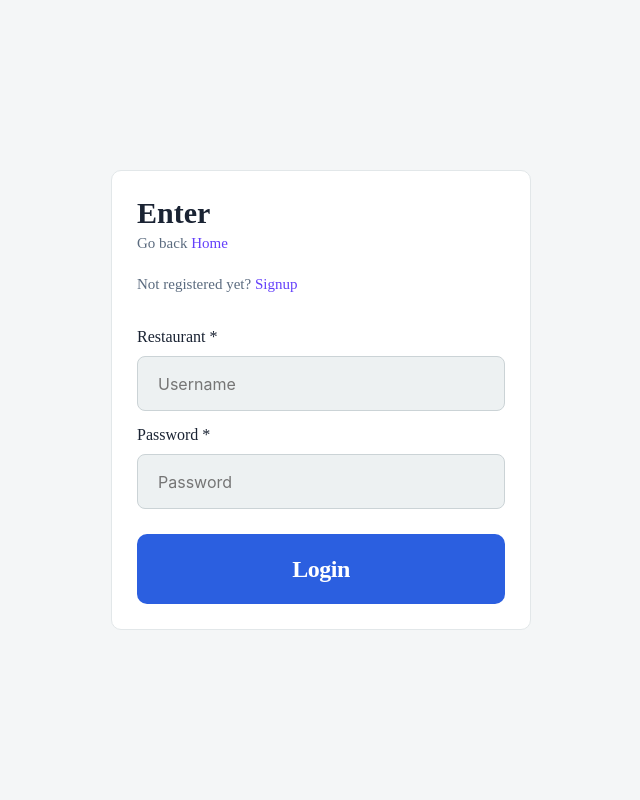
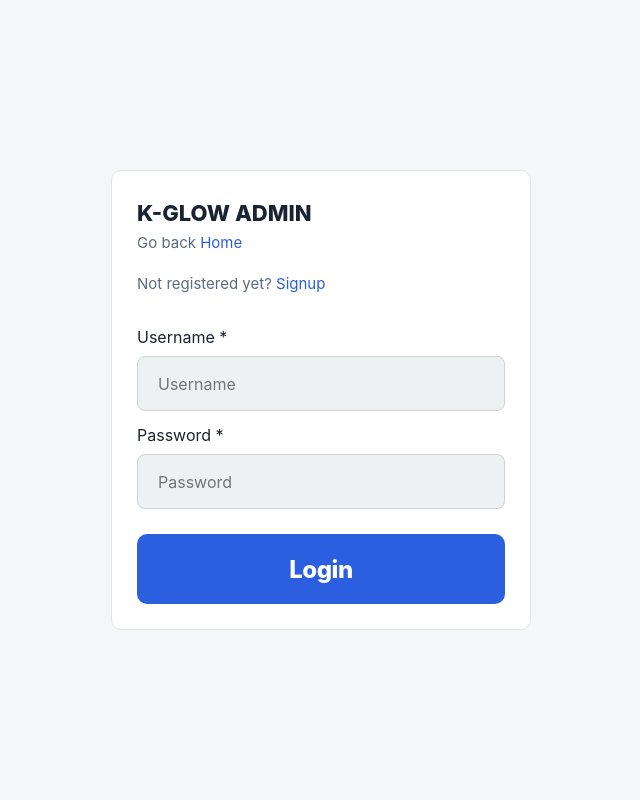
Before and after one commit to sanjardevx/kglow-backend, a Node server app: page /admin/login in a window 1280 px wide. Shown: the whole page, without its empty margins (319-959 px from the left). Run offline with Node 20, Linux system fonts and the light colour scheme; some libraries are stand-ins or nearby versions.

Commit message:
style: adding new design to Login page with Ops Console branding

```diff
--- a/src/public/css/login.css
+++ b/src/public/css/login.css
@@ -11,7 +11,7 @@
 
 .login-container a {
   text-decoration: none;
-  color: black;
+  color: var(--accent);
 }
 
 .login-container .login-frame {
@@ -35,17 +35,17 @@
 }
 
 .login-container .login-top span {
-  font-family: "Poppins";
+  font-family: -apple-system, BlinkMacSystemFont, "Segoe UI", Roboto, sans-serif;
   font-style: normal;
-  font-weight: 700;
-  font-size: 30px;
+  font-weight: 800;
+  font-size: 22px;
   line-height: 34px;
   color: var(--ink);
 }
 
 .login-container .login-top p {
   margin-top: 15px;
-  font-family: "Poppins";
+  font-family: -apple-system, BlinkMacSystemFont, "Segoe UI", Roboto, sans-serif;
   font-style: normal;
   font-weight: 400;
   font-size: 15px;
@@ -54,7 +54,7 @@
 }
 
 .login-container .login-top div {
-  font-family: "Poppins";
+  font-family: -apple-system, BlinkMacSystemFont, "Segoe UI", Roboto, sans-serif;
   font-style: normal;
   font-weight: 400;
   font-size: 15px;
@@ -81,7 +81,7 @@
 
 .login-container .login-input-container label {
   margin-bottom: 0px;
-  font-family: "Poppins";
+  font-family: -apple-system, BlinkMacSystemFont, "Segoe UI", Roboto, sans-serif;
   font-style: normal;
   font-weight: 400;
   font-size: 16px;
@@ -110,7 +110,7 @@
   align-items: center;
   background: var(--accent);
   border-radius: 10px;
-  font-family: "Nunito";
+  font-family: -apple-system, BlinkMacSystemFont, "Segoe UI", Roboto, sans-serif;
   font-style: normal;
   font-weight: 800;
   font-size: 24px;
--- a/src/views/login.ejs
+++ b/src/views/login.ejs
@@ -6,16 +6,16 @@
   <form class="login-container" action="/admin/login" METHOD="POST">
     <div class="login-frame">
       <div class="login-top">
-        <span>Enter</span>
-        <div>Go back <a href="/admin" style="color: #6440fb">Home</a></div>
+        <span>K-GLOW ADMIN</span>
+        <div>Go back <a href="/admin">Home</a></div>
         <p>
           Not registered yet?
-          <a href="/admin/signup" style="color: #6440fb">Signup</a>
+          <a href="/admin/signup">Signup</a>
         </p>
       </div>
       <div class="login-input-frame">
         <div class="login-input-container">
-          <label>Restaurant *</label>
+          <label>Username *</label>
           <input
             type="text"
             name="memberNick"
```
